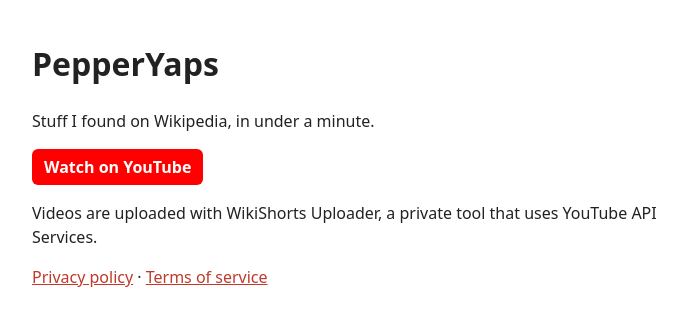
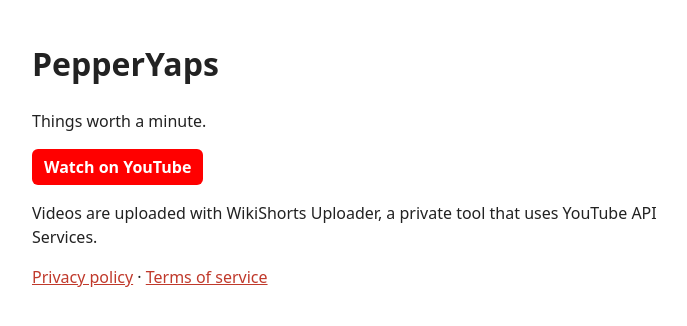
Before and after one commit to ElliotRickit/pepperyaps, a plain HTML site: page index.html in a window 1280 px wide. Shown: the whole page, without its empty margins (288-975 px from the left). Drawn offline with Linux system fonts and the light colour scheme.

Commit message:
Shorter tagline: Things worth a minute.
Co-Authored-By: Claude Opus 5.5 <noreply@anthropic.com>

```diff
--- a/index.html
+++ b/index.html
@@ -3,7 +3,7 @@
 <title>PepperYaps</title><style>body{font-family:system-ui,sans-serif;max-width:640px;margin:40px auto;padding:0 16px;line-height:1.5;color:#222;background:#fff}a{color:#c0392b}.yt{display:inline-block;background:#ff0000;color:#fff;font-weight:700;padding:6px 12px;border-radius:6px;text-decoration:none}</style></head>
 <body>
 <h1>PepperYaps</h1>
-<p>Stuff I found on Wikipedia, in under a minute.</p>
+<p>Things worth a minute.</p>
 <p><a class="yt" href="https://www.youtube.com/@PepperYaps">Watch on YouTube</a></p>
 <p>Videos are uploaded with WikiShorts Uploader, a private tool that uses YouTube API Services.</p>
 <p><a href="privacy.html">Privacy policy</a> · <a href="terms.html">Terms of service</a></p>
```
